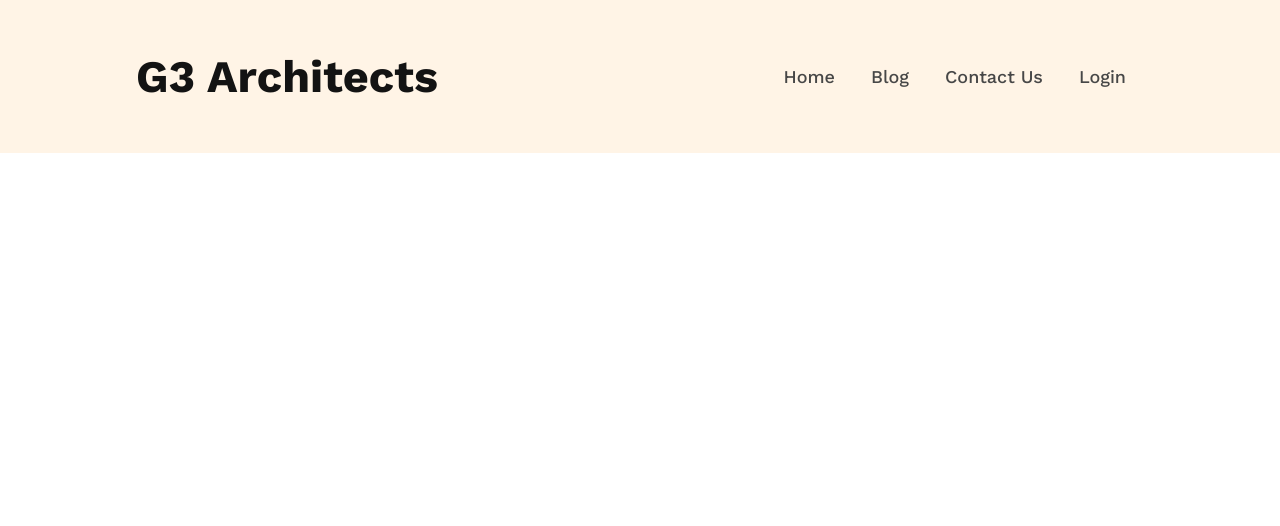
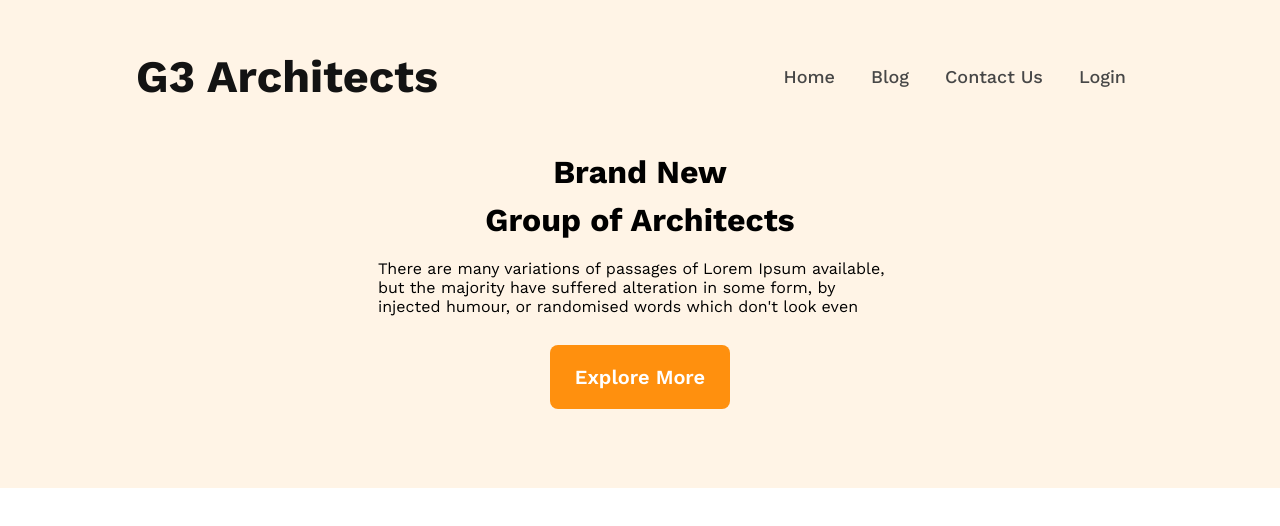
Before and after one commit to Rashed-09/architects-project, a plain HTML site: page index.html in a window 1280 px wide. Drawn offline with nearby package versions, Linux system fonts and the light colour scheme.

Commit message:
complete header title

```diff
--- a/index.html
+++ b/index.html
@@ -21,7 +21,14 @@
                     <a href="">Login</a>
                 </div>
             </nav>
+            <div class="header-title">
+                <h1 class="title1">Brand New</h1>
+                <h1 class="title2">Group of Architects</h1>
+                <p class="title-paragraph">There are many variations of passages of Lorem Ipsum available, but the majority have suffered alteration in some form, by injected humour, or randomised words which don't look even</p>
+                <button class="btn">Explore More</button>
+            </div>
         </header>
+
     </div>
 </body>
 </html>
--- a/style.css
+++ b/style.css
@@ -38,3 +38,34 @@ nav > h3{
 }
 
     /* this is header text section  */
+
+
+.header-title{
+    display: flex;
+    flex-direction: column;
+    margin: 50px auto;
+
+}
+.title1, .title2{
+    display: flex;
+    flex-direction: column;
+    justify-content: center;
+    align-items: center;
+    margin-bottom: 10px;
+}
+.title-paragraph{
+    width: 52%;
+    margin: 10px auto;
+}
+.btn{
+    /* width: 100px; */
+    margin: 19px auto;
+    border-radius: 8px;
+    background: #FF900E;
+    width: 180px;
+    height: 64px;
+    color: white;
+    font-weight: 600;
+    font-size: 20px;
+    border: none;
+}
```
